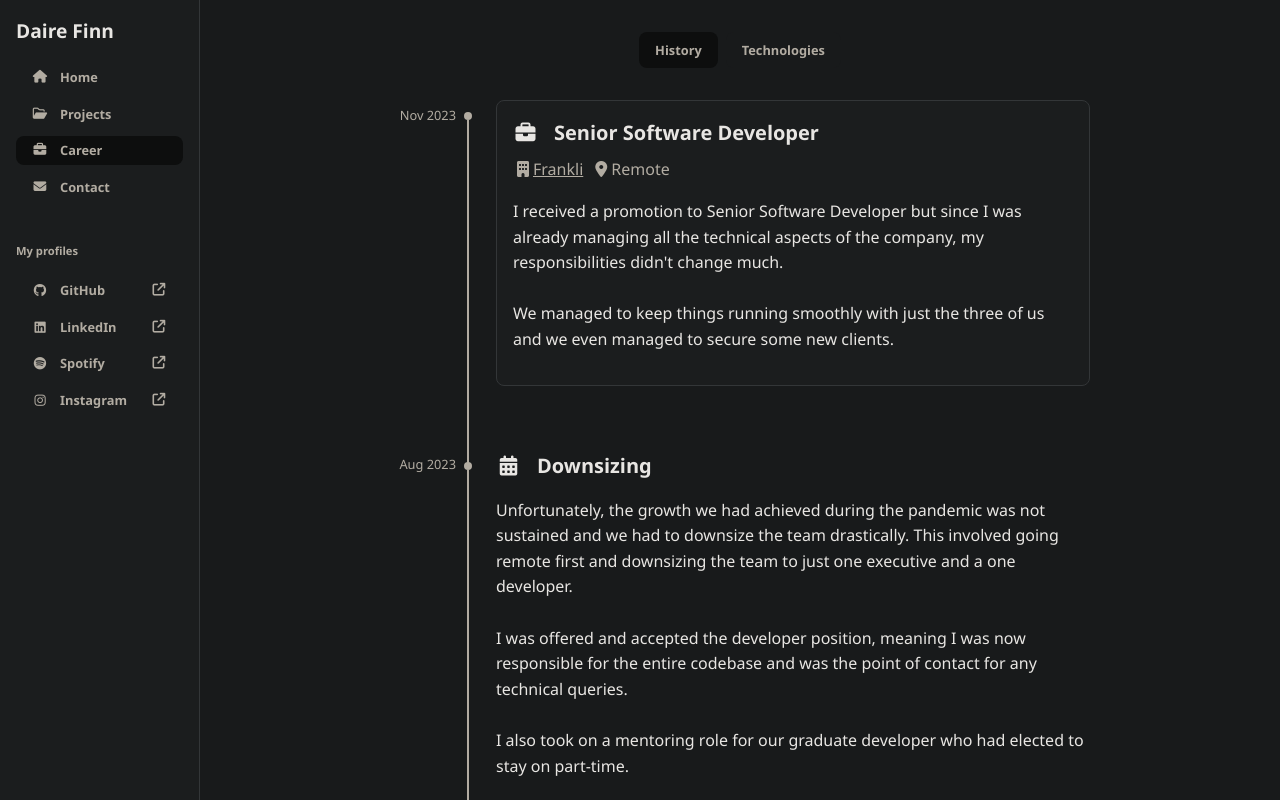
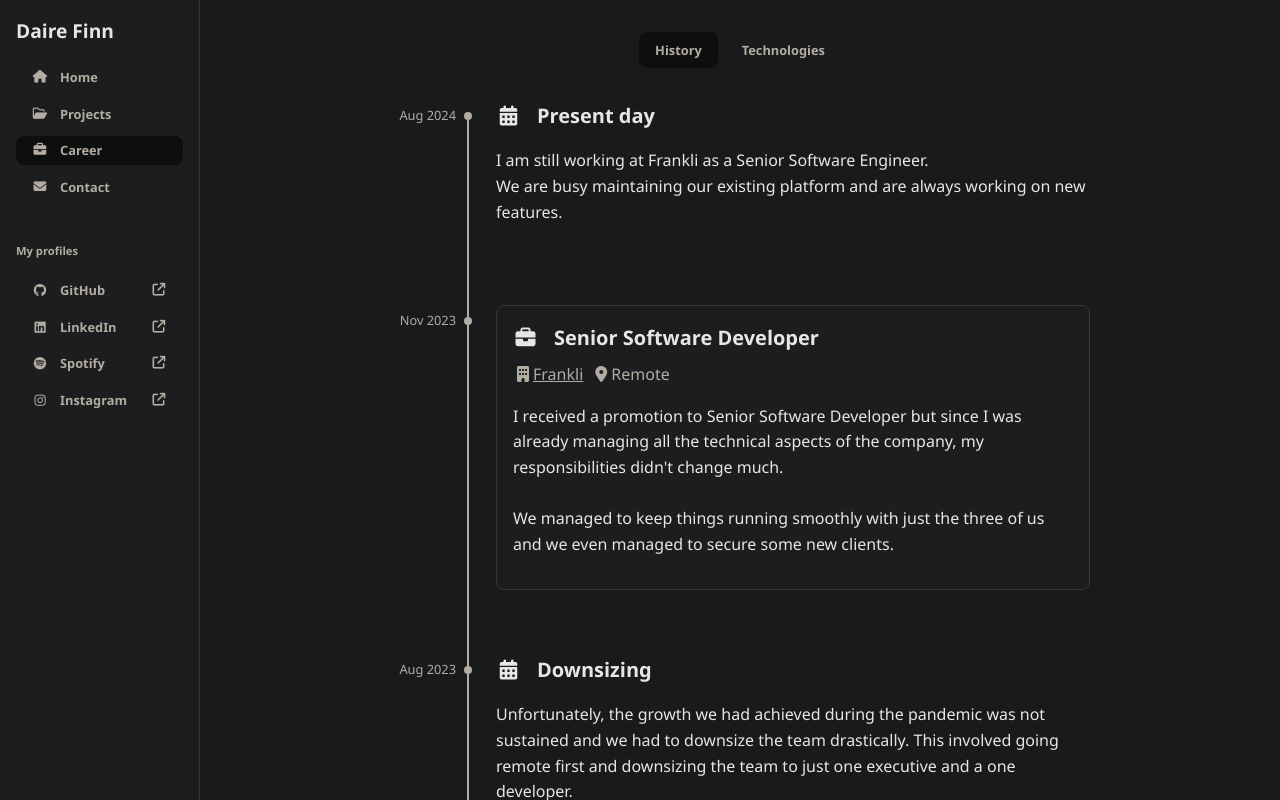
Before and after one commit to dairefinn/dairefinn.github.io, an Angular app: page /career/history in a window 1280 px wide. Shown: the top 800 px of the page. Built offline with nearby package versions, Linux system fonts and the light colour scheme.

Commit message:
Re-added present day entry to history page

```diff
--- a/src/data/career.ts
+++ b/src/data/career.ts
@@ -159,5 +159,14 @@ export const careerEntriesCertifications: CareerEntry[] = [
 export const careerEntries: CareerEntry[] = [
   ...careerEntriesEvents,
   ...careerEntriesPositions,
-  ...careerEntriesCertifications
+  ...careerEntriesCertifications,
+  {
+    type: CareerEntryType.EVENT,
+    title: 'Present day',
+    description: `
+        I am still working at Frankli as a Senior Software Engineer.<br/>
+        We are busy maintaining our existing platform and are always working on new features.
+        `,
+    startDate: new Date(),
+  }
 ].sort((a, b) => b.startDate?.getTime() - a.startDate?.getTime());
```
